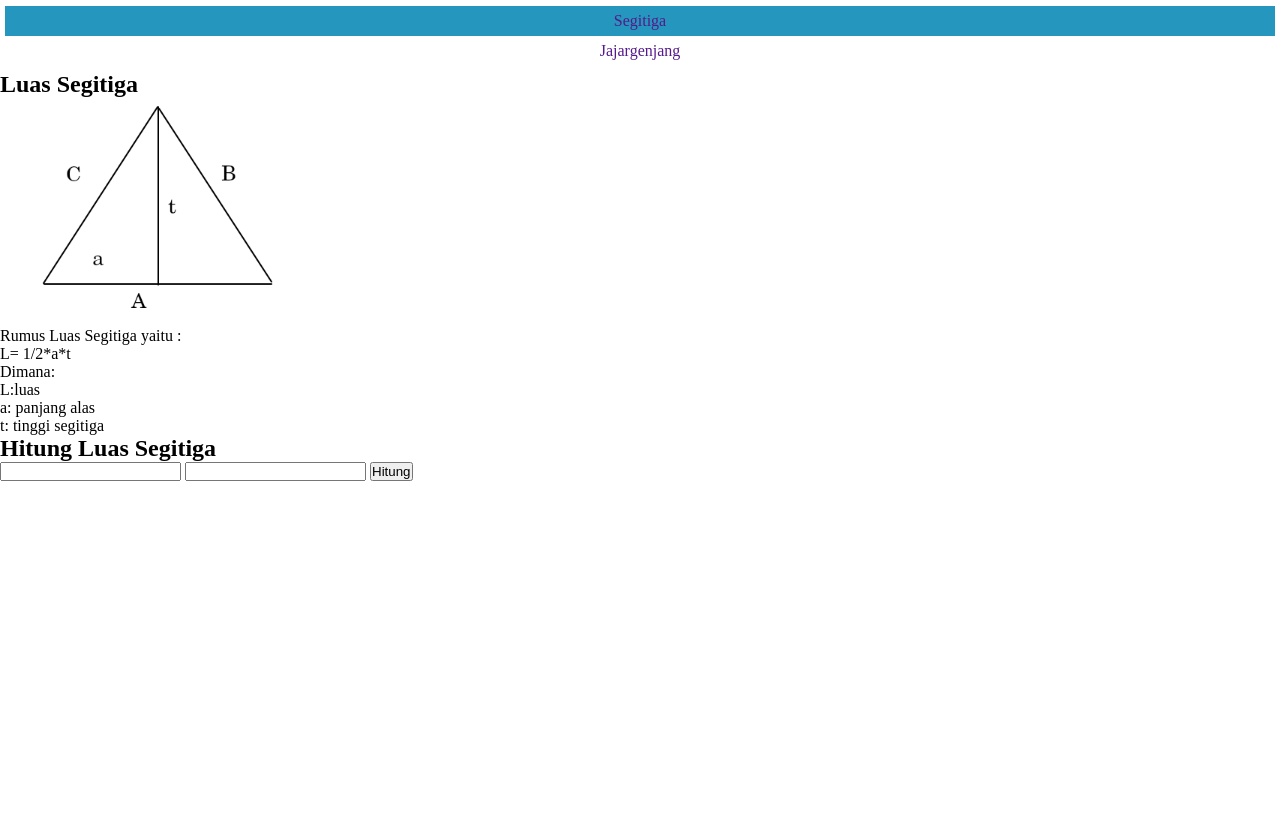
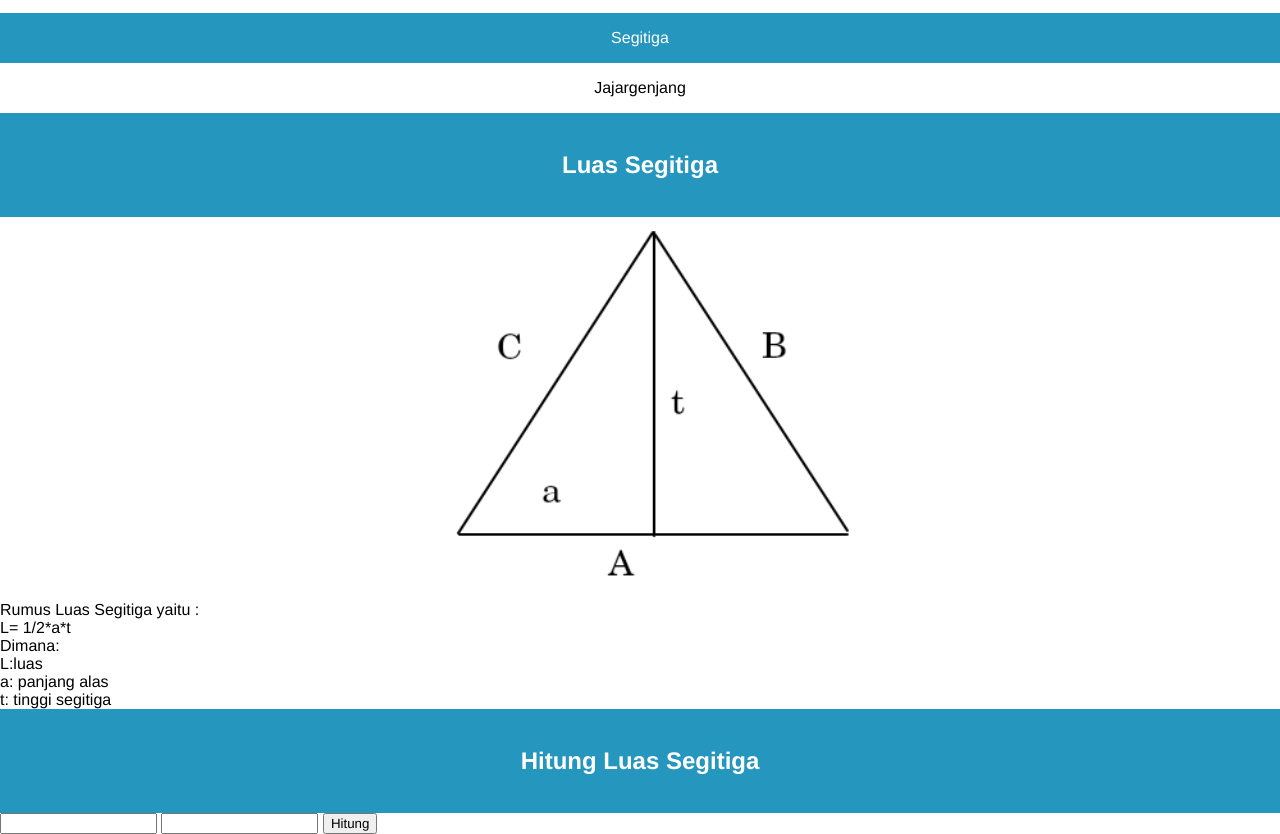
Before and after one commit to joshuaharita/202304_sefc_briefcase, a plain HTML site: page index.html in a window 1280 px wide. Shown: the part 112-946 px from the top of the page. Before the commit the page ends 800 px from the top, so only its background shows below. Drawn offline with Linux system fonts and the light colour scheme.

Commit message:
fixing styles on header and image

```diff
--- a/index.css
+++ b/index.css
@@ -1,41 +1,56 @@
 /* css */
 
+a {
+    color: white; /* for browsers that don't support 'inherit' as a color value */
+    color: inherit;
+}
 a:link{
-    text-decoration: none!important;
+    text-decoration: none!important;  /*remove underline on link/nav button */
 }
 
 *{
-    padding : 0;
+    font-family: Helvetica, sans-serif;
     margin : 0;
     box-sizing: border-box;
 }
+/* header */
 h1{
     text-align: center;
     margin-top: 20px;
 }
 .deskripsi{
-    margin: 10px 0;
+    margin: 16px 0;
     text-align: center;
 }
+/* navigasi menu */
 .menu{
-    color: white;
-    padding: 5px 5px;
+    border-radius: 5px;
     text-decoration: none;
     display: flex;
     flex-direction: column;
     align-items: center;
-    border-radius: 4px;
 }
 .menu1{
-    text-decoration: none;
+    color: white;
     background-color: #2596be;
     text-align: center;
-    padding: 6px;
     width: 100%;
-    color:white;
+    padding: 16px;
 }
 .menu2{
-    text-decoration: none;
     text-align: center;
-    padding: 6px;
+    padding: 16px;
 }
+/* body */
+h2{
+    text-align: center;
+    padding: 38px 0;
+    background-color: #2596be;
+    color: white;
+}
+.image{
+    display: block;
+    margin-left: auto;
+    margin-right: auto;
+    width: 40%;
+}
--- a/index.html
+++ b/index.html
@@ -16,7 +16,7 @@
     <body>
         <section class="card">
             <h2>Luas Segitiga</h2>
-            <img src="assets/segitiga.png" width="300px">
+            <img class="image" src="assets/segitiga.png" width="300px" >
             <div>
                 <p>Rumus Luas Segitiga yaitu :</p>
                 <p>L= 1/2*a*t</p>
```
